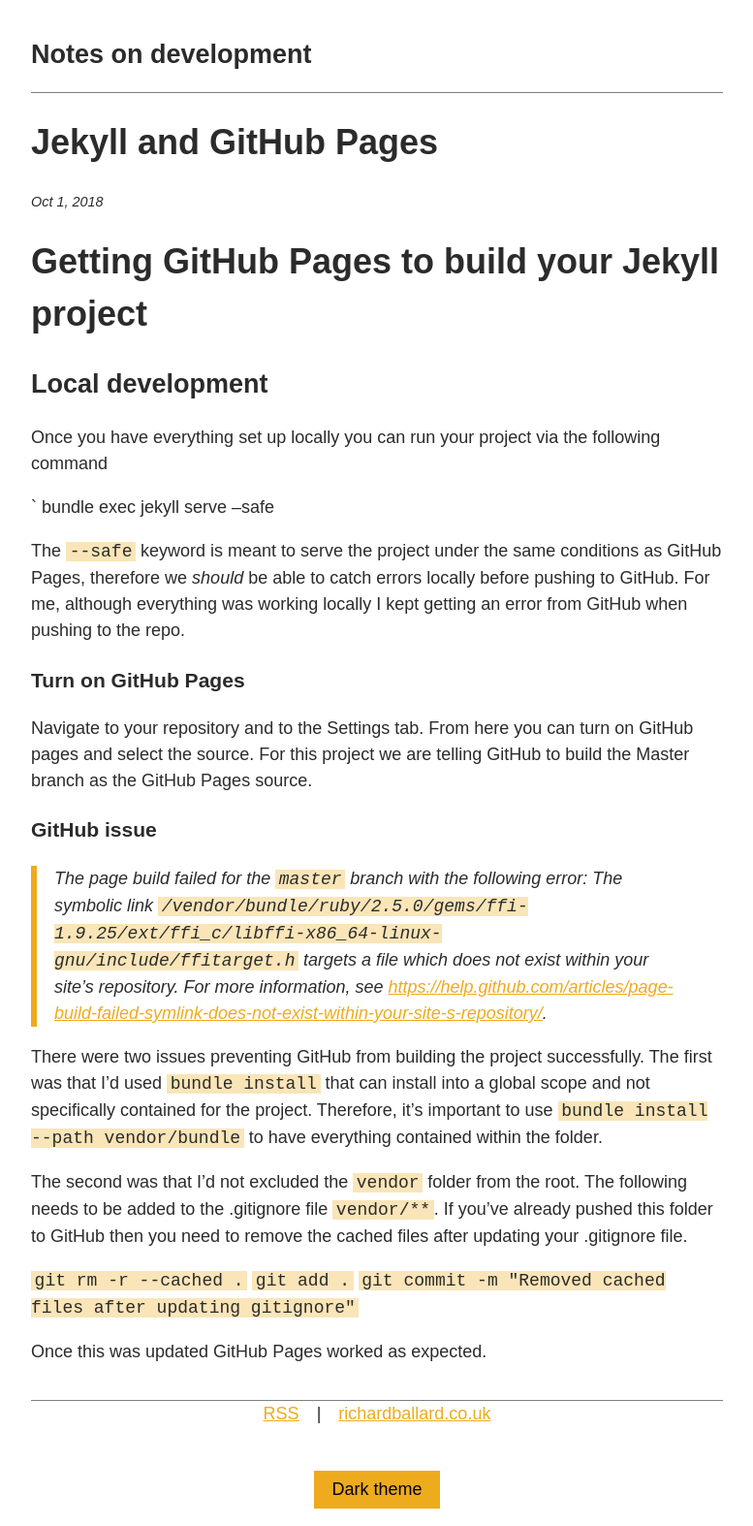
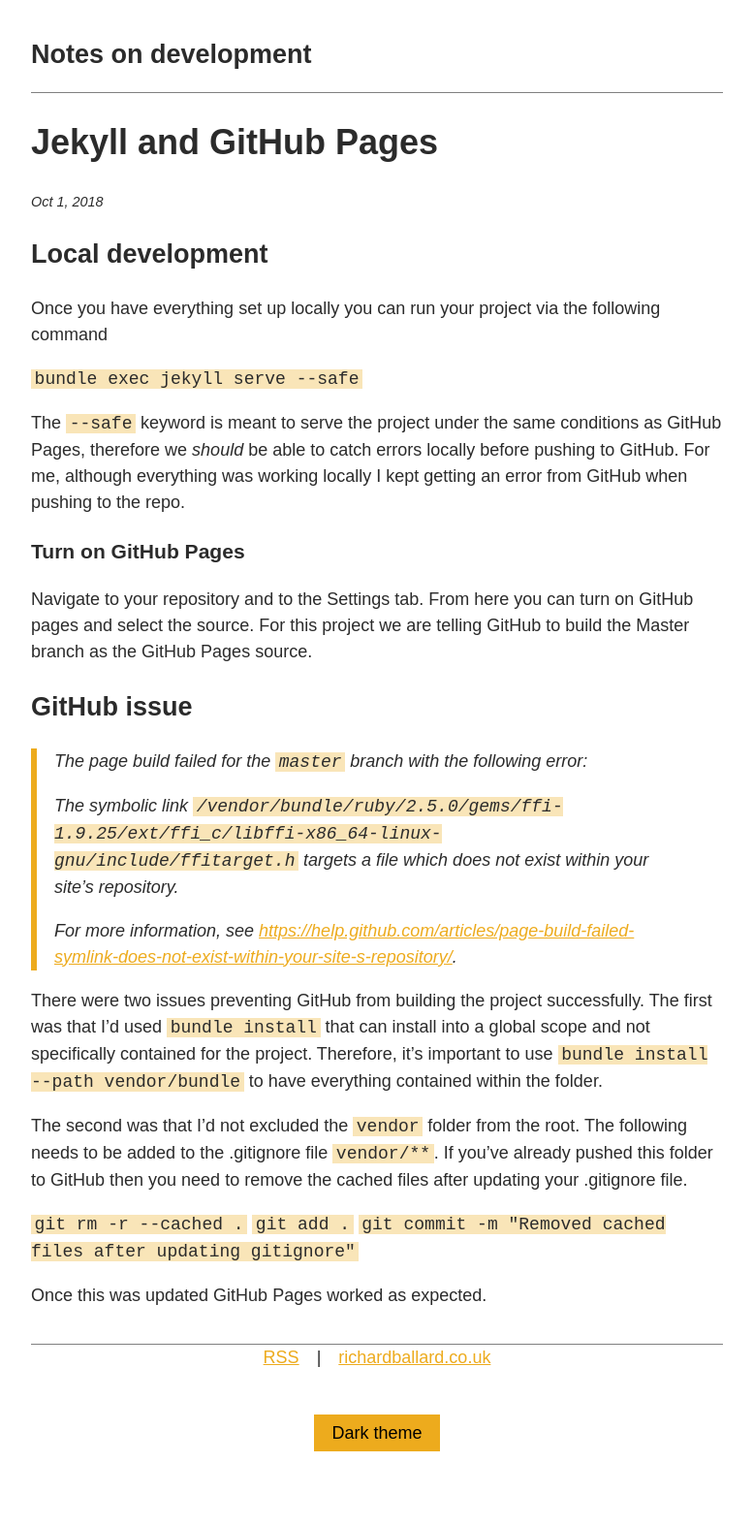
Before and after one commit to richardballard/notes, a Jekyll site: the page built from _posts/Jekyll/2018-10-01-Jekyll-and-GitHub-Pages.md, in a window 1280 px wide. Shown: the whole page at 97% size, without its empty margins (251-1028 px from the left). Built offline with Jekyll 4.4.1, drawn with Linux system fonts in a browser that asks for light colours; a script that is not in the unit is left out; after the commit the page ends 1515 px from its top, so only the background shows below that.

Commit message:
Added a few posts and removed some unneeded content

```diff
--- a/_posts/Jekyll/2018-10-01-Jekyll-and-GitHub-Pages.md
+++ b/_posts/Jekyll/2018-10-01-Jekyll-and-GitHub-Pages.md
@@ -5,13 +5,11 @@
 categories: Jekyll
 ---
 
-# Getting GitHub Pages to build your Jekyll project
-
 ## Local development
 
 Once you have everything set up locally you can run your project via the following command
 
-` bundle exec jekyll serve --safe
+`bundle exec jekyll serve --safe`
 
 The `--safe` keyword is meant to serve the project under the same conditions as GitHub Pages, therefore we _should_ be able to catch errors locally before pushing to GitHub.
 For me, although everything was working locally I kept getting an error from GitHub when pushing to the repo.
@@ -20,10 +18,13 @@
 
 Navigate to your repository and to the Settings tab. From here you can turn on GitHub pages and select the source. For this project we are telling GitHub to build the Master branch as the GitHub Pages source.
 
-### GitHub issue
+## GitHub issue
 
 >The page build failed for the `master` branch with the following error:
->The symbolic link `/vendor/bundle/ruby/2.5.0/gems/ffi-1.9.25/ext/ffi_c/libffi-x86_64-linux-gnu/include/ffitarget.h` targets a file which does not exist within your site's repository. For more information, see <https://help.github.com/articles/page-build-failed-symlink-does-not-exist-within-your-site-s-repository/>.
+>
+>The symbolic link `/vendor/bundle/ruby/2.5.0/gems/ffi-1.9.25/ext/ffi_c/libffi-x86_64-linux-gnu/include/ffitarget.h` targets a file which does not exist within your site's repository.
+>
+>For more information, see <https://help.github.com/articles/page-build-failed-symlink-does-not-exist-within-your-site-s-repository/>.
 
 There were two issues preventing GitHub from building the project successfully. The first was that I'd used `bundle install` that can install into a global scope and not specifically contained for the project. Therefore, it's important to use `bundle install --path vendor/bundle` to have everything contained within the folder.
 
```
Also changed, not shown: _posts/Jekyll/2018-10-01-Jekyll-on-Windows-10.md (+1 -3 lines), _posts/Shells/2018-10-02-Bash-Aliases.md (added, +6 -0 lines), _posts/Shells/2019-10-02-Removing-PowerShell-Modules.md (added, +20 -0 lines), _posts/VS Code/2018-10-02-Markdownlint.md (added, +34 -0 lines), .markdownlint.json (added), dist/img/a11y-talkback-shortcurt.jpg (deleted), dist/img/css-ie11-bug-flex-min-height.jpg (deleted), dist/img/hsl.jpg (deleted), 1 other file.
